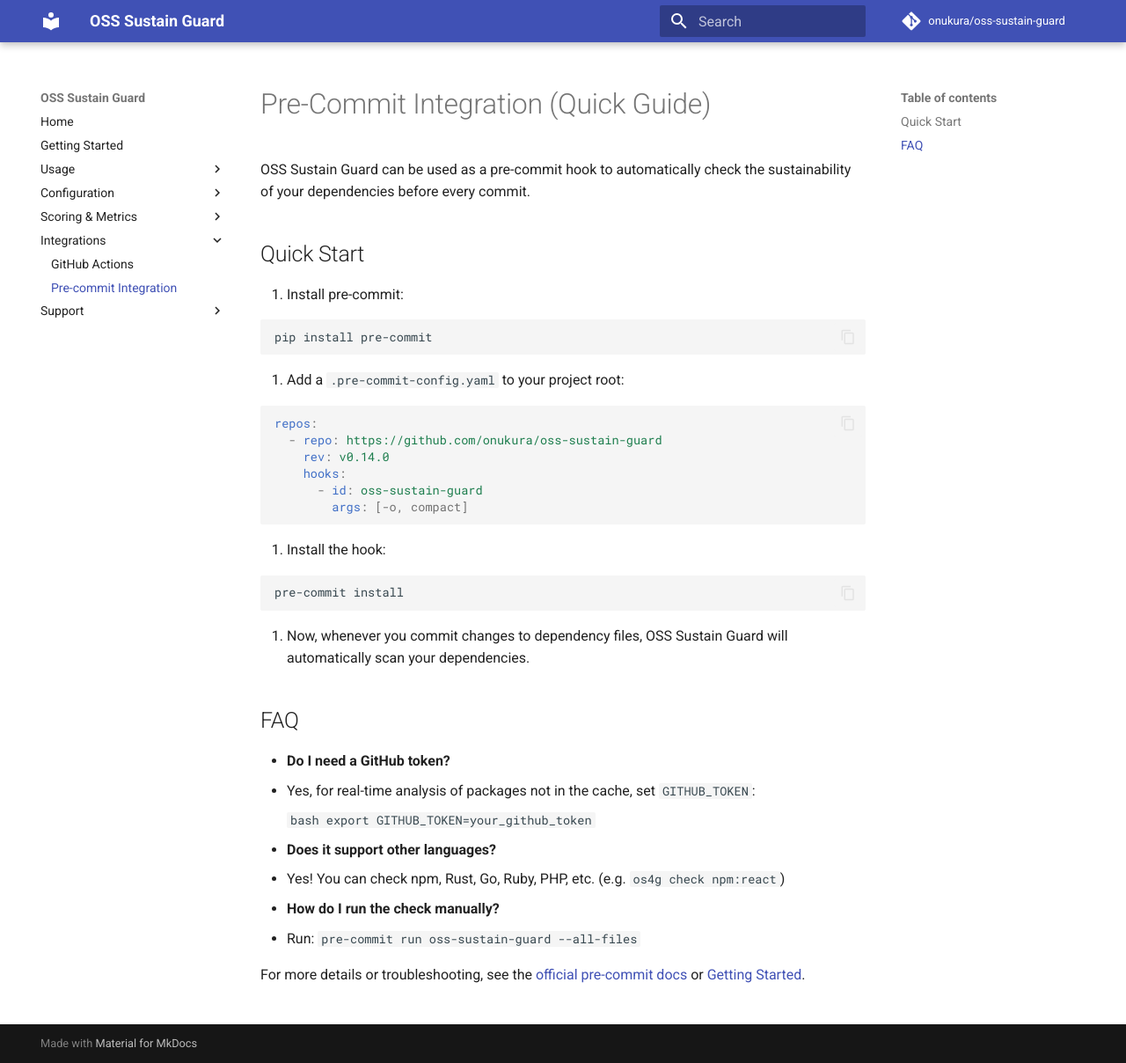
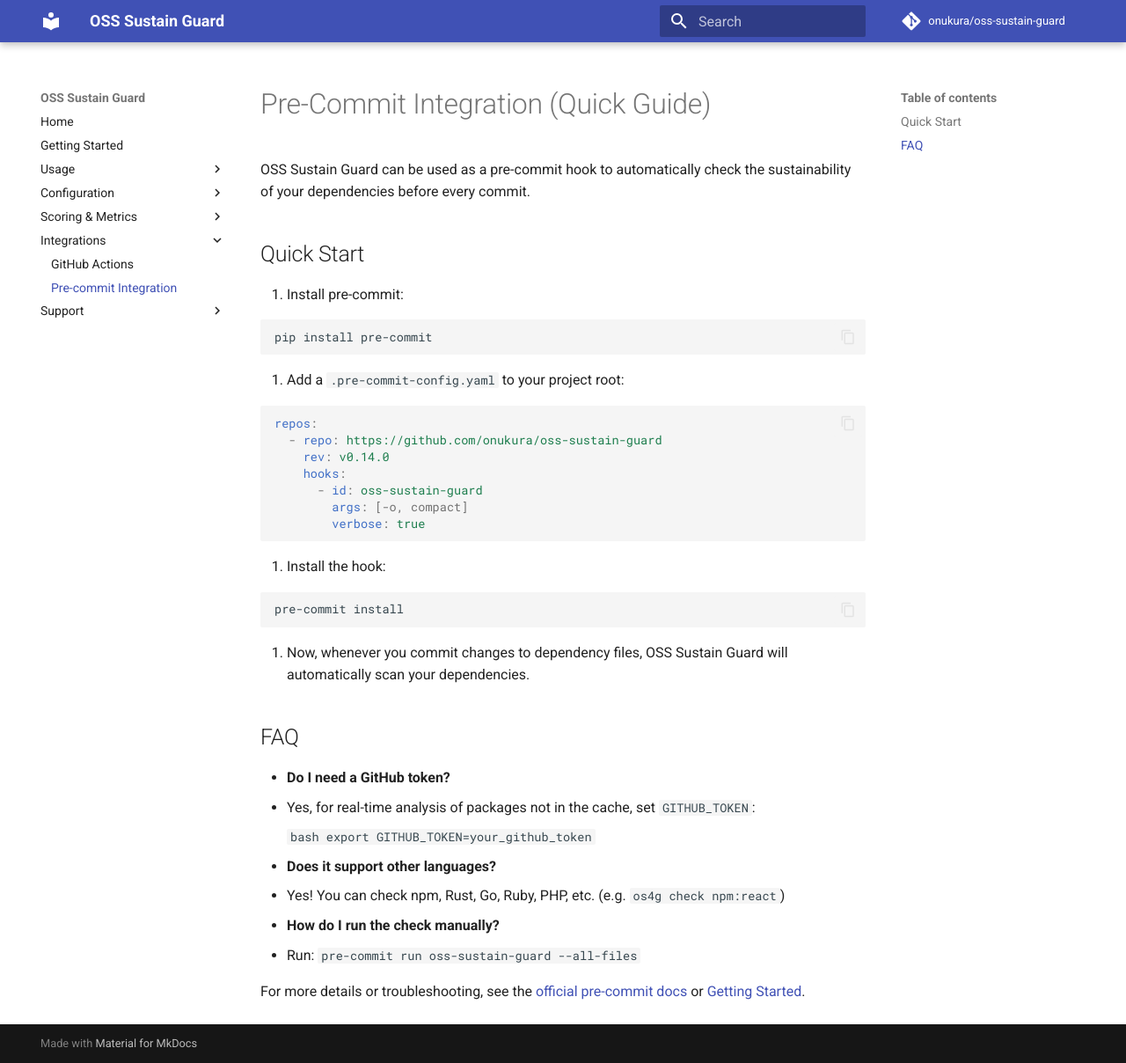
Before and after one commit to onukura/oss-sustain-guard, an MkDocs documentation site: the page built from docs/PRE_COMMIT_INTEGRATION.md, in a window 1280 px wide and 1208 px high. Shown: the whole window at 88% size. Built offline with MkDocs 1.6.1 and Material for MkDocs 9.7.7, drawn with Linux system fonts in a browser that asks for light colours; comment, search, counter and statistics services are not loaded.

Commit message:
fix: enable verbose mode for oss-sustain-guard pre-commit hook

````diff
--- a/.pre-commit-config.yaml
+++ b/.pre-commit-config.yaml
@@ -29,4 +29,4 @@ repos:
     hooks:
       - id: oss-sustain-guard
         args: [--insecure, -o, compact]
-        verbose: false
+        verbose: true
--- a/docs/PRE_COMMIT_INTEGRATION.md
+++ b/docs/PRE_COMMIT_INTEGRATION.md
@@ -19,6 +19,7 @@ repos:
     hooks:
       - id: oss-sustain-guard
         args: [-o, compact]
+        verbose: true
 ```
 
 3. Install the hook:
````
